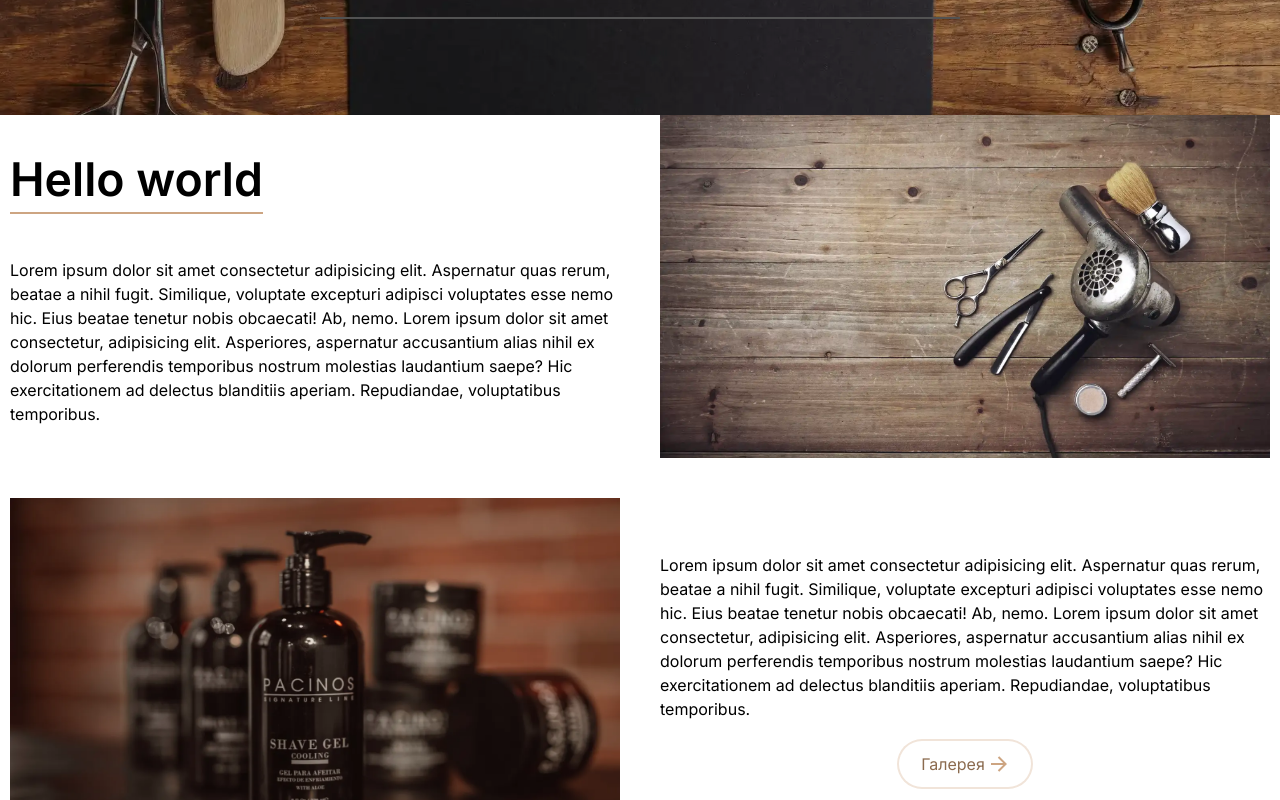
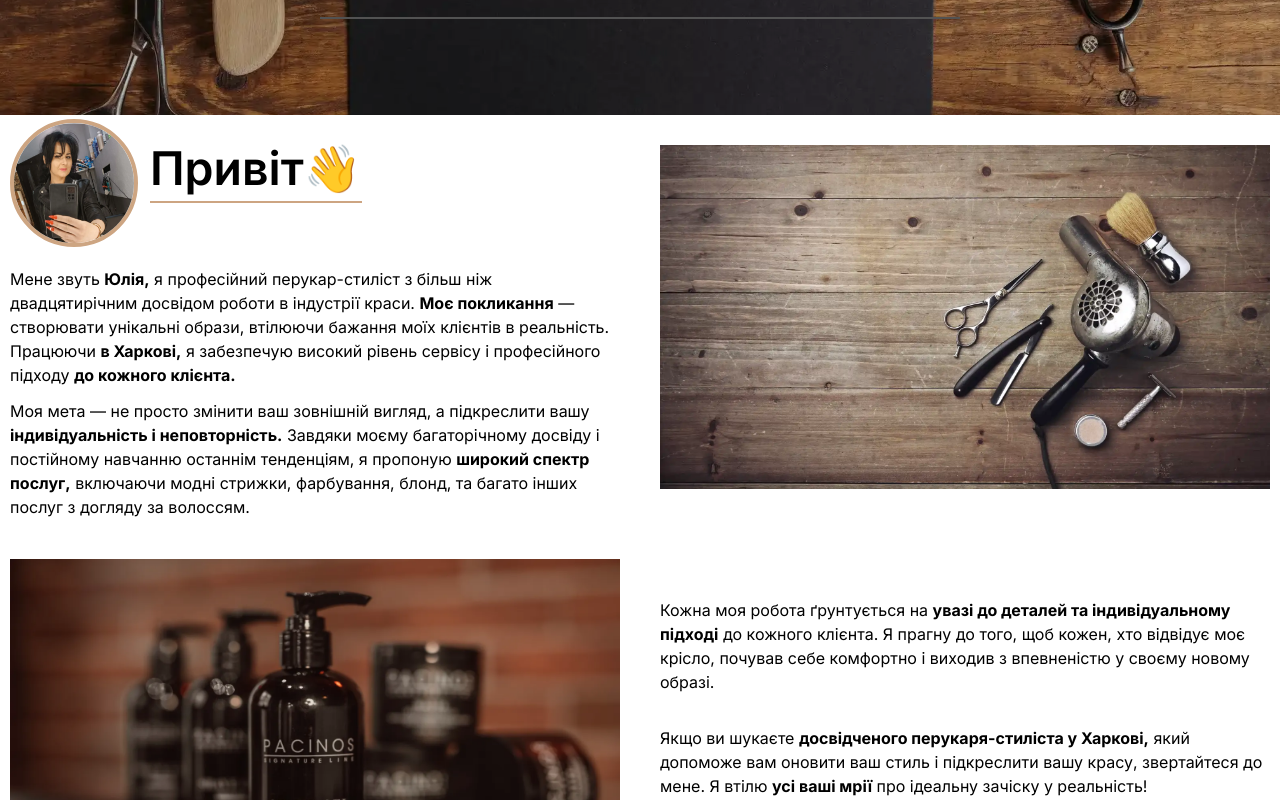
Before and after one commit to denis-larin-22/julia-beauty, a Next.js app: page /about-me in a window 1280 px wide. Shown: the part 380-1180 px from the top of the page. Built offline with nearby package versions, Linux system fonts and the light colour scheme.

Commit message:
Added info to the About me page

```diff
--- a/app/about-me/page.tsx
+++ b/app/about-me/page.tsx
@@ -1,8 +1,8 @@
 import Image from "next/image";
-import Link from "next/link";
 import PageWrap from "../ui/common/page-wrap";
 import AnimatedWrap from "../ui/common/animated-wrap";
 import TLink from "../ui/common/link";
+import TextHighlighter from "../ui/common/text-highlighter";
 
 const AboutMe = () => {
     return (
@@ -17,8 +17,19 @@ const AboutMe = () => {
                     duration={0.5}
                 >
                     <div className="">
-                        <h2 className="text-t-xxl text-black border-b-2 border-t-brown w-fit mb-5 md:mb-11">Hello world</h2>
-                        <p className="text-t-sm-regular">Lorem ipsum dolor sit amet consectetur adipisicing elit. Aspernatur quas rerum, beatae a nihil fugit. Similique, voluptate excepturi adipisci voluptates esse nemo hic. Eius beatae tenetur nobis obcaecati! Ab, nemo. Lorem ipsum dolor sit amet consectetur, adipisicing elit. Asperiores, aspernatur accusantium alias nihil ex dolorum perferendis temporibus nostrum molestias laudantium saepe? Hic exercitationem ad delectus blanditiis aperiam. Repudiandae, voluptatibus temporibus.</p>
+                        <div className="flex items-center md:items-end gap-3 mb-5">
+                            <Image
+                                src="/images/about-me/avatar-admin.webp"
+                                width={128}
+                                height={128}
+                                alt="Фото парикмахера-стиліста Юлії"
+                                className="relative z-10 rounded-full mt-1 w-24 md:w-32 h-24 md:h-32 object-cover border-4 border-t-brown"
+                            />
+                            <p className="text-t-xxl text-black border-b-2 border-t-brown w-fit mb-5 md:mb-11">Привіт👋</p>
+
+                        </div>
+                        <p>Мене звуть <TextHighlighter>Юлія,</TextHighlighter> я професійний перукар-стиліст з більш ніж двадцятирічним досвідом роботи в індустрії краси. <TextHighlighter>Моє покликання</TextHighlighter> — створювати унікальні образи, втілюючи бажання моїх клієнтів в реальність. Працюючи <TextHighlighter>в Харкові,</TextHighlighter> я забезпечую високий рівень сервісу і професійного підходу <TextHighlighter>до кожного клієнта.</TextHighlighter></p>
+                        <p className="mt-3">Моя мета — не просто змінити ваш зовнішній вигляд, а підкреслити вашу <TextHighlighter>індивідуальність і неповторність.</TextHighlighter> Завдяки моєму багаторічному досвіду і постійному навчанню останнім тенденціям, я пропоную <TextHighlighter>широкий спектр послуг,</TextHighlighter> включаючи модні стрижки, фарбування, блонд, та багато інших послуг з догляду за волоссям.</p>
                     </div>
                 </AnimatedWrap>
                 <AnimatedWrap
@@ -56,7 +67,8 @@ const AboutMe = () => {
                     delay={0.9}
                 >
                     <div className="flex flex-col items-center gap-5">
-                        <p className="text-t-sm-regular">Lorem ipsum dolor sit amet consectetur adipisicing elit. Aspernatur quas rerum, beatae a nihil fugit. Similique, voluptate excepturi adipisci voluptates esse nemo hic. Eius beatae tenetur nobis obcaecati! Ab, nemo. Lorem ipsum dolor sit amet consectetur, adipisicing elit. Asperiores, aspernatur accusantium alias nihil ex dolorum perferendis temporibus nostrum molestias laudantium saepe? Hic exercitationem ad delectus blanditiis aperiam. Repudiandae, voluptatibus temporibus.</p>
+                        <p>Кожна моя робота ґрунтується на <TextHighlighter>увазі до деталей та індивідуальному підході</TextHighlighter> до кожного клієнта. Я прагну до того, щоб кожен, хто відвідує моє крісло, почував себе комфортно і виходив з впевненістю у своєму новому образі.</p>
+                        <p className="mt-3">Якщо ви шукаєте <TextHighlighter>досвідченого перукаря-стиліста у Харкові,</TextHighlighter> який допоможе вам оновити ваш стиль і підкреслити вашу красу, звертайтеся до мене. Я втілю <TextHighlighter>усі ваші мрії</TextHighlighter> про ідеальну зачіску у реальність!</p>
                         <TLink href="/gallery">Галерея</TLink>
                     </div>
                 </AnimatedWrap>
--- a/app/gallery/[id]/workitem/page.tsx
+++ b/app/gallery/[id]/workitem/page.tsx
@@ -30,12 +30,12 @@ export default async function WorkItem({ params }: { params: { id: string } }) {
                     <Carousel srcImagesArray={imagesAfter} />
                 </div>
 
-                <div className="max-w-[55em] mt-6">
-                    <h4 className="text-t-xxl text-t-brown">{workInfo.name}</h4>
+                <div className="max-w-[450px]">
+                    <h4 className="text-t-xxl text-t-brown my-6">{workInfo.name}</h4>
                     <p>{workInfo.description}</p>
 
                     <div className="flex flex-col gap-5 flex-wrap mt-5">
-                        {[{ href: '/gallery', text: 'Галерея' }, { href: '/contacts', text: 'Записатися' }].map((link) => (
+                        {[{ href: '/contacts', text: 'Записатися' }, { href: '/gallery', text: 'Галерея' }].map((link) => (
                             <TLink href={link.href}>{link.text}</TLink>
                         ))}
                     </div>
--- a/app/ui/common/carousel.tsx
+++ b/app/ui/common/carousel.tsx
@@ -35,7 +35,7 @@ const Carousel = ({ srcImagesArray, wrapStyles }: IProps) => {
 
     return (
         <div
-            className={fullSizeImage ? "fixed top-0 left-0 z-30 h-screen w-screen flex items-center justify-center bg-[#000000ce]" : `relative flex items-center justify-center gap-1 md:gap-4 ${wrapStyles}`}
+            className={fullSizeImage ? "fixed top-0 left-0 z-50 h-screen w-screen flex items-center justify-center bg-[#000000ce]" : `relative flex items-center justify-center gap-1 md:gap-4 ${wrapStyles}`}
             onClick={(e) => {
                 if (e.currentTarget === e.target) setFullSizeImage(false);
             }}
@@ -53,7 +53,8 @@ const Carousel = ({ srcImagesArray, wrapStyles }: IProps) => {
                         width={384}
                         height={600}
                         src={path}
-                        alt="Photos of works from the portfolio"
+                        alt="Фото робіт з галереї"
+                        title="Відкрити на весь екран"
                         onClick={() => setFullSizeImage(true)}
                         className={`h-fit max-h-screen w-full object-contain cursor-pointer ${currentIndexImage === index ? 'inline' : 'hidden'}`}
                     />
--- a/app/ui/gallery/gallery-card.tsx
+++ b/app/ui/gallery/gallery-card.tsx
@@ -19,7 +19,7 @@ export default function GalleryCard({ work }: { work: IWorkCard }) {
                 alt="The photo of work from portfolio"
                 className="w-full h-full rounded-xl object-cover brightness-75"
             />
-            <h6 className="absolute top-3/4 group-hover:top-0 duration-100 w-full h-full p-1 md:p-2 text-t-sm sm:text-t-md md:text-t-sm-semibold text-white text-left bg-[#00000095] after:block after:h-1 after:w-14 after:mt-4 after:bg-t-brown">{work.name}</h6>
+            <h6 className="absolute top-3/4 group-hover:top-0 duration-100 w-full h-full p-1 md:p-2 text-t-sm sm:text-t-md md:text-t-sm-semibold text-gray-200 text-left bg-[#00000095] after:block after:h-1 after:w-14 after:mt-4 after:bg-t-brown">{work.name}</h6>
             <Link
                 href={`/gallery/${work.id}/workitem`}
                 className="absolute -bottom-20 group-hover:-bottom-6 -right-20 group-hover:-right-2 duration-100 delay-75 w-28 h-28 rounded-full border-4 border-t-brown-light flex items-center justify-center bg-t-brown cursor-pointer text-t-brown-light text-t-sm-bold"
--- a/app/ui/main/banner.tsx
+++ b/app/ui/main/banner.tsx
@@ -55,7 +55,6 @@ const Banner = () => {
                         delay={1}
                         duration={0.5}
                     >
-                        {/* <Link href="/about-me" className="bg-t-black hover:bg-black rounded-lg py-3 px-6 text-white">Про мене »</Link> */}
                         <h3 className="text-t-md">
                             Зануртеся у світ краси та догляду, де кожен момент - це можливість відчути себе особливою.
                         </h3>
--- a/app/ui/main/gallery.tsx
+++ b/app/ui/main/gallery.tsx
@@ -1,17 +1,26 @@
+'use client'
 import Image from "next/image";
-import Link from "next/link";
 import TLink from "../common/link";
+import { useRef } from "react";
+import AnimatedWrap from "../common/animated-wrap";
 
 const Gallery = () => {
     const galleryList: [string, string, string, string] = ['/images/gallery/gallery1.webp', '/images/gallery/gallery2.webp', '/images/gallery/gallery3.webp', '/images/gallery/gallery4.webp'];
+    const ref = useRef(null);
 
     return (
         <div className="bg-white">
             <section className="lg:container h-fit flex flex-col lg:flex-row">
-                <div className="w-full lg:max-w-80 p-5 text-white bg-t-black flex flex-col justify-center text-end">
-                    <p className="text-t-md uppercase">Приклади</p>
-                    <h4 className="text-t-xl uppercase text-t-brown mb-8">Моїх робіт</h4>
-                    <p className="text-t-sm-regular text-t-brown-light">Щоб побачити більше перейдіть до сторінки Галерея</p>
+                <div ref={ref} className="w-full lg:max-w-80 p-5 text-white bg-t-black flex flex-col justify-center text-end">
+                    <AnimatedWrap refTriggerBlock={ref} x="-100px" opacity={0} duration={0.3} delay={0.3}>
+                        <p className="text-t-md uppercase">Приклади</p>
+                    </AnimatedWrap>
+                    <AnimatedWrap refTriggerBlock={ref} x="-100px" opacity={0} duration={0.3} delay={0.4}>
+                        <h4 className="text-t-xl uppercase text-t-brown mb-8">Моїх робіт</h4>
+                    </AnimatedWrap>
+                    <AnimatedWrap refTriggerBlock={ref} x="-100px" opacity={0} duration={0.3} delay={0.5}>
+                        <p className="text-t-sm-regular text-gray-400">Щоб побачити більше перейдіть до сторінки Галерея</p>
+                    </AnimatedWrap>
                 </div>
                 <ul className="relative p-4 sm:p-10 flex flex-wrap gap-6 items-center justify-center">
                     {galleryList.map((path, index) => (
--- a/app/ui/main/services.tsx
+++ b/app/ui/main/services.tsx
@@ -3,6 +3,7 @@ import Image from "next/image";
 import Link from "next/link";
 import AnimatedWrap from "../common/animated-wrap";
 import { useRef } from "react";
+import { motion } from "framer-motion";
 
 interface IServiceObj {
     alt: string,
@@ -60,9 +61,17 @@ const Services = () => {
                 <ul ref={ref} className="grid grid-cols-2 sm:grid-cols-1 lg:grid-cols-2  2xl:grid-cols-4 gap-7">
                     {serviceList.map((service, index) => {
                         return (
-                            <li
+                            <motion.li
                                 key={index}
                                 className="group relative z-0 w-36 sm:w-[329px] h-36 sm:h-[290px] p-3 sm:p-7 py-4 sm:py-10 border-[1px] border-[#F1F1F1] rounded-xl shadow-xl overflow-hidden flex flex-col items-center gap-5"
+                                animate={{ scale: [1, 1.03, 1] }}
+                                transition={{
+                                    duration: 0.5,
+                                    delay: index - (0.6 * index),
+                                    ease: "easeInOut",
+                                    repeat: Infinity,
+                                    repeatDelay: 5
+                                }}
                             >
                                 <Image
                                     width={329}
@@ -75,7 +84,7 @@ const Services = () => {
                                 <Link href="/services-list" className="absolute -bottom-full group-hover:-bottom-20 -right-full group-hover:-right-20 w-28 md:w-40 h-28 md:h-40 bg-t-brown-light border-4 border-t-brown rounded-full pt-6 pl-4 md:p-8 md:pt-12 duration-200 text-t-black text-t-sm-semibold`">
                                     <svg xmlns="http://www.w3.org/2000/svg" height="24" viewBox="0 -960 960 960" width="24"><path d="M200-120q-33 0-56.5-23.5T120-200v-560q0-33 23.5-56.5T200-840h280v80H200v560h560v-280h80v280q0 33-23.5 56.5T760-120H200Zm188-212-56-56 372-372H560v-80h280v280h-80v-144L388-332Z" fill="gray" /></svg>
                                 </Link>
-                            </li>
+                            </motion.li>
                         )
                     })}
                 </ul>
```
Also changed, not shown: public/images/about-me/avatar-admin.webp (added).
